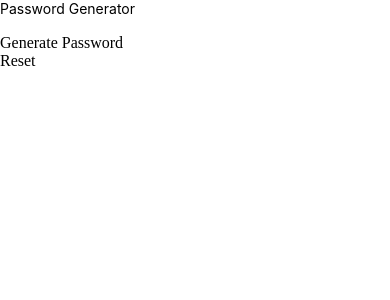
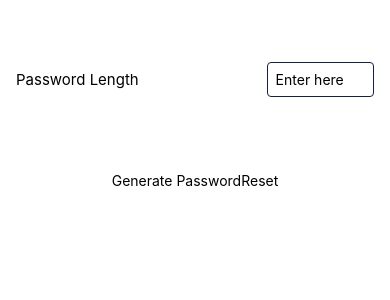
Before and after one commit to shubhamsinha21/Password-Generator-App, a React Native app: screen / in a window 390 px wide. Shown: the top 300 px of the page. Built offline with nearby package versions, Linux system fonts and the light colour scheme.

Commit message:
Added some stylings 😐

```diff
--- a/App.tsx
+++ b/App.tsx
@@ -1,71 +1,75 @@
-import React, { useState } from 'react'
-import { View, Text, StyleSheet, ScrollView, SafeAreaView, TextInput , TouchableOpacity} from 'react-native'
-import { Formik } from 'formik';
+import React, {useState} from 'react';
+import {
+  View,
+  Text,
+  StyleSheet,
+  ScrollView,
+  SafeAreaView,
+  TextInput,
+  TouchableOpacity,
+} from 'react-native';
+import {Formik} from 'formik';
 // form validation
-import * as Yup from 'yup'
+import * as Yup from 'yup';
 
-const passwordSchema = Yup.object().shape(
-  {
-    passwordLength: Yup.number().min(4, 'Should be min of 4 characters')
+const passwordSchema = Yup.object().shape({
+  passwordLength: Yup.number()
+    .min(4, 'Should be min of 4 characters')
     .max(16, 'Should be a max of 16 characters')
-    .required('Length is required')
-  }
-)
+    .required('Length is required'),
+});
 
 function App() {
-  const [password, setpassword] = useState('')
-  const [isPasswordGenerated, setisPasswordGenerated] = useState(false)
-  const [lowerCase, setlowerCase] = useState(true)
-  const [upperCase, setupperCase] = useState(false)
-  const [numbers, setNumbers] = useState(false)
-  const [symbols, setSymbols] = useState(false)
+  const [password, setpassword] = useState('');
+  const [isPasswordGenerated, setisPasswordGenerated] = useState(false);
+  const [lowerCase, setlowerCase] = useState(true);
+  const [upperCase, setupperCase] = useState(false);
+  const [numbers, setNumbers] = useState(false);
+  const [symbols, setSymbols] = useState(false);
 
   const generatedPasswordString = (passwordLength: number) => {
-    let charactersList = ''
-    const upperCaseCharacters = 'ABCEDEFGHIJKLMNOPQRSTUVWXYZ'
-    const lowerCaseCharacters = 'abcdefghijklmnopqrstuvwxyz'
-    const digitCharacters = '01235679'
-    const specialCharacters = '!@#$%^&*()_+-=~'
+    let charactersList = '';
+    const upperCaseCharacters = 'ABCEDEFGHIJKLMNOPQRSTUVWXYZ';
+    const lowerCaseCharacters = 'abcdefghijklmnopqrstuvwxyz';
+    const digitCharacters = '01235679';
+    const specialCharacters = '!@#$%^&*()_+-=~';
 
-    if(upperCase){
-      charactersList += upperCase
+    if (upperCase) {
+      charactersList += upperCase;
     }
-    if(lowerCase){
-      charactersList += lowerCase
+    if (lowerCase) {
+      charactersList += lowerCase;
     }
-    if(digitCharacters){
-      charactersList += digitCharacters
+    if (digitCharacters) {
+      charactersList += digitCharacters;
     }
-    if(specialCharacters){
-      charactersList += specialCharacters
+    if (specialCharacters) {
+      charactersList += specialCharacters;
     }
 
-    const passwordResult = createPassword(charactersList, passwordLength)
-      setpassword(passwordResult)
-      setisPasswordGenerated(true)
-      setlowerCase(true)
-      setupperCase(false)
-      setNumbers(false)
-      setSymbols(false)
+    const passwordResult = createPassword(charactersList, passwordLength);
+    setpassword(passwordResult);
+    setisPasswordGenerated(true);
+    setlowerCase(true);
+    setupperCase(false);
+    setNumbers(false);
+    setSymbols(false);
+  };
 
-  }
-
-  const createPassword = (characters:string, passwordLength:number) => {
-    let result =''
+  const createPassword = (characters: string, passwordLength: number) => {
+    let result = '';
     for (let index = 0; index < passwordLength; index++) {
-      const characterIndex = Math.round(Math.random() * characters.length)
-      result = result + characters.charAt(characterIndex)
+      const characterIndex = Math.round(Math.random() * characters.length);
+      result = result + characters.charAt(characterIndex);
     }
     return result;
-    console.log("hitesh")
-  }
+    console.log('hitesh');
+  };
 
   const resetPassword = () => {
-    setpassword('')
-    setisPasswordGenerated(false)
-
-  }
-
+    setpassword('');
+    setisPasswordGenerated(false);
+  };
 
   return (
     <ScrollView keyboardShouldPersistTaps="handled">
@@ -73,13 +77,12 @@ function App() {
         <View style={styles.formContainer}>
           <Text style={styles.title}>Password Generator</Text>
           <Formik
-       initialValues={{ passwordLength:'' }}
+            initialValues={{passwordLength: ''}}
             validationSchema={passwordSchema}
-      onSubmit={ values =>{
+            onSubmit={values => {
               console.log(values);
-        generatedPasswordString(+values.passwordLength)
-      }}
-     >
+              generatedPasswordString(+values.passwordLength);
+            }}>
             {({
               values,
               errors,
@@ -93,10 +96,20 @@ function App() {
               <>
                 <View style={styles.inputWrapper}>
                   <View style={styles.inputColumn}>
-            <TextInput style={styles.inputStyle}>
-
-            </TextInput>
+                    <Text style={styles.heading}>Password Length</Text>
+                    {touched.passwordLength && errors.passwordLength && (
+                      <Text style={styles.errorText}>
+                        {errors.passwordLength}
+                      </Text>
+                    )}
                   </View>
+                    <TextInput
+                      style={styles.inputStyle}
+                      value={values.passwordLength}
+                      onChangeText={handleChange('passwordLength')}
+                      placeholder='Enter here'
+                      keyboardType='numeric'
+                    />
                 </View>
                 <View style={styles.inputWrapper}></View>
                 <View style={styles.inputWrapper}></View>
@@ -104,8 +117,12 @@ function App() {
                 <View style={styles.inputWrapper}></View>
 
                 <View style={styles.formActions}>
-        <TouchableOpacity>Generate Password</TouchableOpacity>
-        <TouchableOpacity>Reset</TouchableOpacity>
+                  <TouchableOpacity>
+                    <Text>Generate Password</Text>
+                  </TouchableOpacity>
+                  <TouchableOpacity>
+                    <Text>Reset</Text>
+                  </TouchableOpacity>
                 </View>
               </>
             )}
@@ -113,34 +130,51 @@ function App() {
         </View>
       </SafeAreaView>
     </ScrollView>
-  )
+  );
 }
 
-
-
-
-
-const styles= StyleSheet.create({
-  appContainer:{
+const styles = StyleSheet.create({
+  appContainer: {
+    flex:1
+  },
+  formContainer: {
+    margin:8,
+    padding:8
+  },
+  title: {
+    fontSize:28,
+    color:'white',
+    fontWeight:"600",
+    marginBottom:12
+  },
+  inputWrapper: {
+    marginBottom:15,
+    alignItems:'center',
+    justifyContent:'space-between',
+    flexDirection:'row'
 
   },
-  formContainer:{
+  formActions: {
+    flexDirection:'row',
+    justifyContent:'center'
+  },
+  inputColumn: {
+    flexDirection:'column'
+  },
+  inputStyle: {
+    padding:8,
+    width:'30%',
+    borderRadius:4,
+    borderWidth:1,
+    borderColor:'#16213e'
+  },
+  heading:{
+    fontSize:15
+  },
+  errorText:{
+    fontSize:12,
+    color:'#ff0d10'
+  }
 
-  },
-  title:{
-
-  },
-  inputWrapper:{
-
-  },
-  formActions:{
-
-  },
-  inputColumn:{
-
-  },
-  inputStyle:{
-
-  }
-})
-export default App
+});
+export default App;
```
Lines whose indentation alone changed are shown as unchanged.
